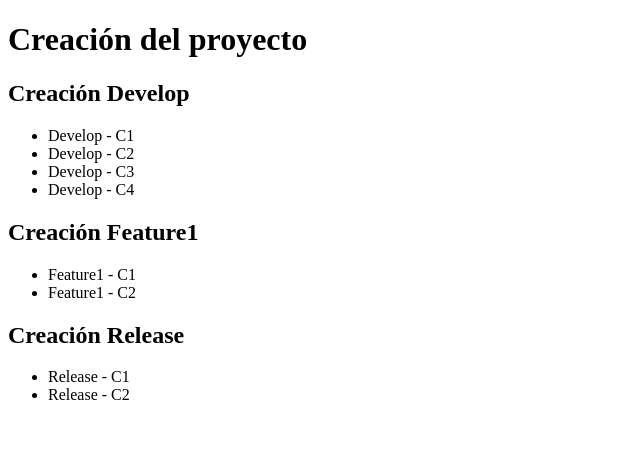
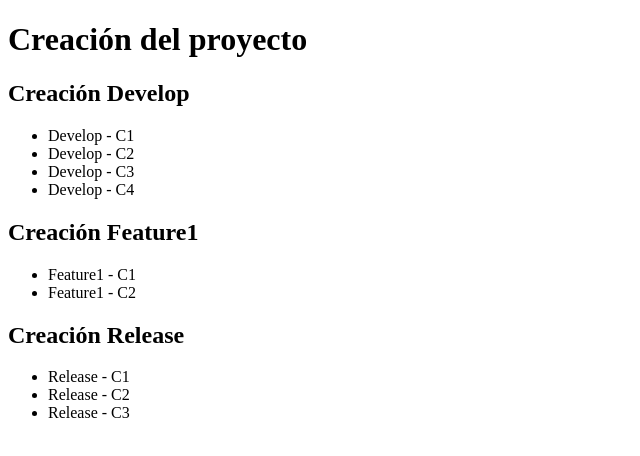
Before and after one commit to jmurillob01/UT2-2, a plain HTML site: page index.html in a window 1280 px wide. Shown: the whole page, without its empty margins (0-640 px from the left). Drawn offline with Linux system fonts and the light colour scheme.

Commit message:
Release - C3

```diff
--- a/index.html
+++ b/index.html
@@ -27,6 +27,7 @@
     <ul>
         <li>Release - C1</li>
         <li>Release - C2</li>
+        <li>Release - C3</li>
     </ul>
 </body>
 </html>
```
